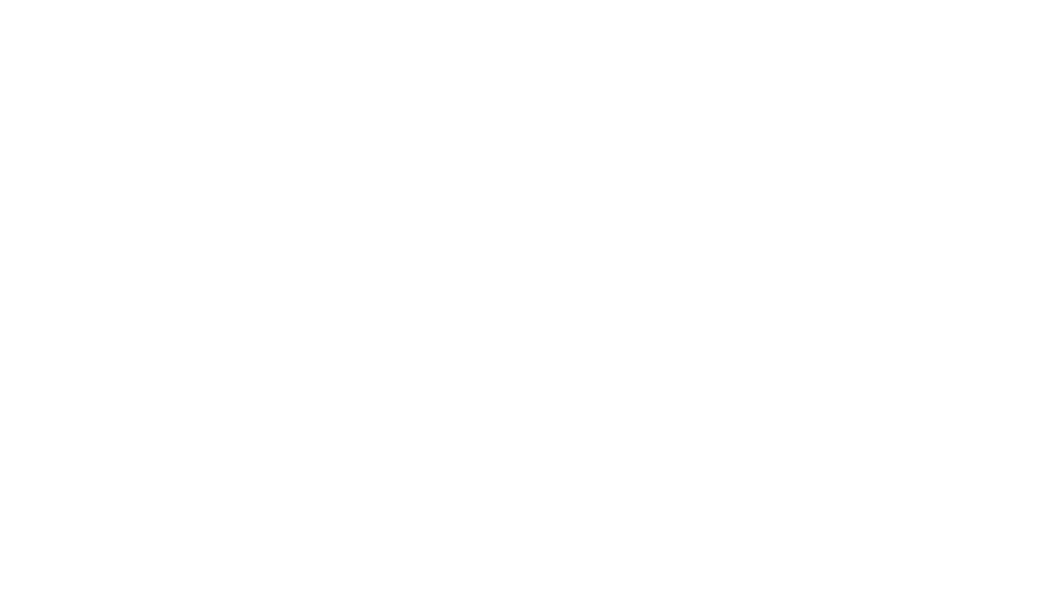
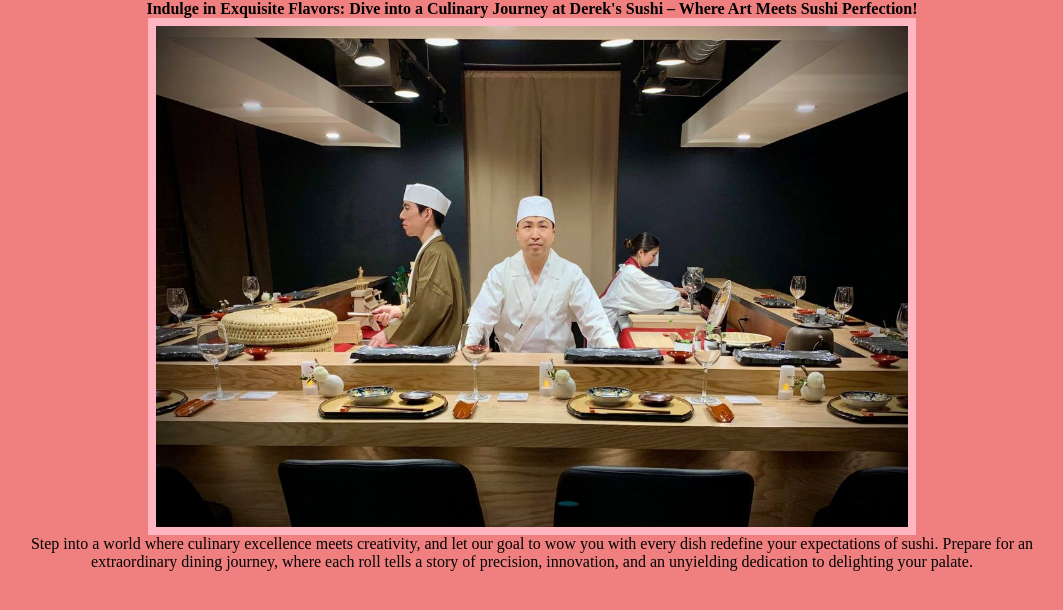
Before and after one commit to drkchu/restaurant-page, a website built with webpack: page dist/index.html in a window 1280 px wide. Shown: the whole page, without its empty margins (108-1171 px from the left). Built offline with nearby package versions, Linux system fonts and the light colour scheme.

Commit message:
Starting to understand how webpacks work - Spent way too long trying to understand why margin: 0 auto doesn't work for an image lol, just display: block since img is inline - Organize pages as their separate functions, then export - webpack.config.js stuff, including module rules for handling assets (refer to the webpack documentation) - clean removes all things in /dist without dependencies??

```diff
--- a/package.json
+++ b/package.json
@@ -9,6 +9,9 @@
   "author": "",
   "license": "ISC",
   "devDependencies": {
+    "css-loader": "^6.8.1",
+    "html-webpack-plugin": "^5.6.0",
+    "style-loader": "^3.3.3",
     "webpack": "^5.89.0",
     "webpack-cli": "^5.1.4"
   }
--- a/src/index.js
+++ b/src/index.js
@@ -1 +1,9 @@
-alert('TESTING');
+/** CSS IMPORTS **/
+import './styles/general.css'
+import './styles/home.css'
+
+import home from './pages/home'
+import initialSetup from './pages/initialSetup';
+
+initialSetup(); // since I'm using HtmlWebpackPlugin to generate a default index.html file in dist/, I need to add the div#content
+home();
--- /dev/null
+++ b/src/pages/home.js
@@ -0,0 +1,31 @@
+import sushiImage from '../assets/img/restaurant-page.jpg';
+
+export default function() {
+    const contentDiv = document.querySelector('#content');
+
+    const header = document.createElement('header');
+    header.textContent = "Indulge in Exquisite Flavors: Dive into a Culinary Journey at Derek's Sushi – Where Art Meets Sushi Perfection!";
+    header.classList.add('header');
+
+    const sushiImg = document.createElement('img');
+    sushiImg.src = sushiImage;
+    sushiImg.classList.add('sushi-img');
+
+    const info = document.createElement('div');
+    info.textContent = "Step into a world where culinary excellence meets creativity, and let our goal to wow you with every dish redefine your expectations of sushi. Prepare for an extraordinary dining journey, where each roll tells a story of precision, innovation, and an unyielding dedication to delighting your palate.";
+    info.classList.add('info');
+
+    contentDiv.appendChild(header);
+    contentDiv.appendChild(sushiImg);
+    contentDiv.appendChild(info);
+}
+
+/**
+ *
+ *
+ * <header>Indulge in Exquisite Flavors: Dive into a Culinary Journey at Derek's Sushi – Where Art Meets Sushi Perfection!</header>
+        <img class="sushi-img" src="../src/restaurant-page.jpg" alt="">
+        <div class="info">Step into a world where culinary excellence meets creativity, and let our goal to wow you with every dish redefine your expectations of sushi. Prepare for an extraordinary dining journey, where each roll tells a story of precision, innovation, and an unyielding dedication to delighting your palate.</div>
+ *
+ *
+ */
--- /dev/null
+++ b/src/pages/initialSetup.js
@@ -0,0 +1,5 @@
+export default function() {
+    const contentDiv = document.createElement('div');
+    contentDiv.id = 'content';
+    document.body.appendChild(contentDiv);
+}
--- /dev/null
+++ b/src/styles/general.css
@@ -0,0 +1,11 @@
+* {
+    box-sizing: border-box;
+    background: lightcoral;
+    padding: 0;
+    margin: 0;
+}
+
+html {
+    height: 100vh;
+    width: 100vw;
+}
--- /dev/null
+++ b/src/styles/home.css
@@ -0,0 +1,19 @@
+.sushi-img {
+    display: block;
+    width: 60vw;
+    border: 0.5rem solid lightpink;
+    margin: 0 auto;
+}
+
+.header,
+.info {
+    text-align: center;
+}
+.header {
+    font-weight: bold;
+}
+
+.info {
+    width: 80vw;
+    margin: 0 auto;
+}
--- a/webpack.config.js
+++ b/webpack.config.js
@@ -1,9 +1,25 @@
 const path = require('path');
+const HtmlWebpackPlugin = require('html-webpack-plugin');
 
 module.exports = {
   entry: './src/index.js',
   output: {
     filename: 'main.js',
     path: path.resolve(__dirname, 'dist'),
+    clean: true, // deletes anything in dist/ that's not being used
+  },
+  plugins: [new HtmlWebpackPlugin()],
+  devtool: 'inline-source-map',
+  module: {
+    rules: [
+      {
+        test: /\.css$/i,
+        use: ['style-loader', 'css-loader'],
+      },
+     {
+       test: /\.(png|svg|jpg|jpeg|gif)$/i,
+       type: 'asset/resource',
+     },
+    ],
   },
 };
```
Also changed, not shown: dist/54e23af4f1087658e21c.jpg (renamed from src/restaurant-page.jpg), dist/index.html, dist/main.js, src/assets/img/restaurant-page.jpg (added), 1 other file.
